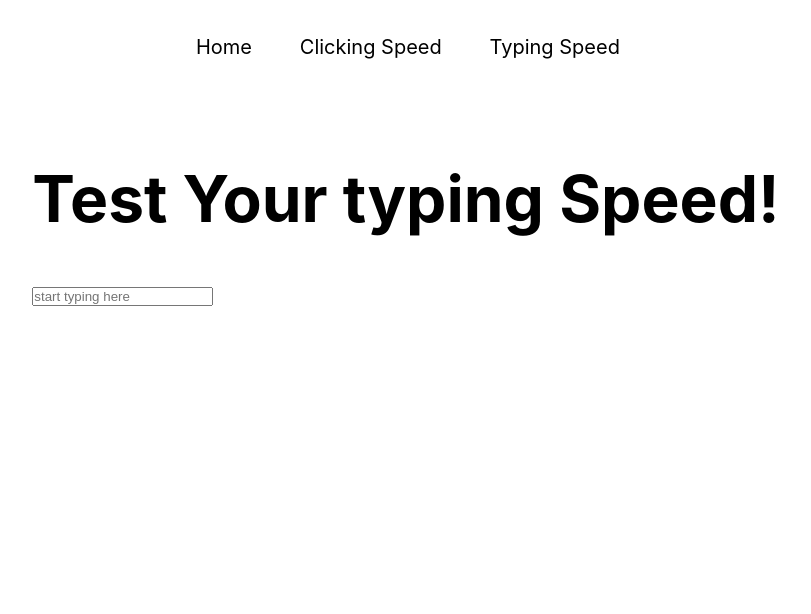
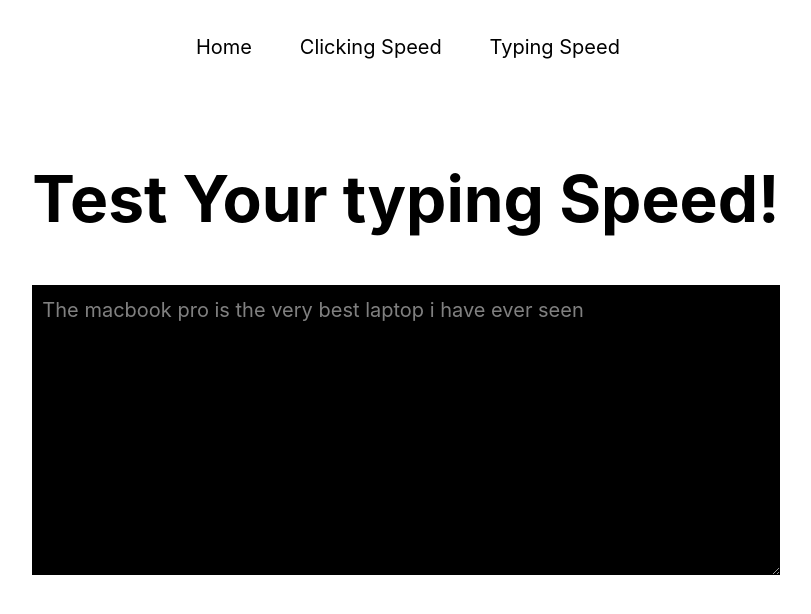
Before and after one commit to advayc/gorilla-speed, a Next.js app: page /typing in a window 1280 px wide. Shown: the top 614 px of the page, without its empty margins (234-1045 px from the left). Built offline with nearby package versions, Linux system fonts and the light colour scheme.

Commit message:
take input and change placeholder color when correct char is inputted and change color to red if not

```diff
--- a/components/cps.jsx
+++ b/components/cps.jsx
@@ -57,7 +57,7 @@ export default function CPS() {
 
   return (
     <div>
-      <h2 className={styles.subtitle}>Test Your Click Speed</h2>
+      <h2 className={styles.subtitle}>Test Your Click Speed!</h2>
       <div className={styles.cpsContainer}>
         <div className={styles.clicking}>
           <div className={styles.timer}>
--- a/components/navbar.jsx
+++ b/components/navbar.jsx
@@ -6,7 +6,7 @@ const Navbar = () => {
             <ul className='navbar-text'>
                 <Link className='navbar-element' href="/">Home</Link>
                 <Link className='navbar-element' href="/clicks">Clicking Speed</Link>
-                <Link className='navbar-element' href="typing">Typing Speed</Link>
+                <Link className='navbar-element' href="/typing">Typing Speed</Link>
             </ul>
         </nav>
     );
--- a/components/wpm.jsx
+++ b/components/wpm.jsx
@@ -1,11 +1,39 @@
-import React from 'react';
+import React, { useState, useEffect } from 'react';
 import styles from '@/styles/Home.module.css';
 
 const WPM = () => {
+  const [placeholder, setPlaceholder] = useState('');
+  const [inputValue, setInputValue] = useState('');
+
+  useEffect(() => {
+    const placeholders = [
+      ['The quick brown fox jumps over the lazzy dog'],
+      ['The macbook pro is the very best laptop i have ever seen'],
+      ['many people have a very high typing speed but if you really want to be the best you have to practice'],
+    ];
+
+    const randomArray = placeholders[Math.floor(Math.random() * placeholders.length)];
+    const randomPlaceholder = randomArray[Math.floor(Math.random() * randomArray.length)];
+
+    setPlaceholder(randomPlaceholder);
+  }, []);
+
+  const handleInputChange = (event) => {
+    setInputValue(event.target.value);
+  };
+
   return (
     <div>
       <h2 className={styles.subtitle}>Test Your typing Speed!</h2>
-      <input placeholder="start typing here"></input>
+      <h3 className={styles.sstitle}></h3>
+      <div className={styles.textarea}>
+        <textarea id="textInput" value={inputValue} onChange={handleInputChange} className={styles.input}></textarea>
+        <div className={styles.placeholder}>
+          {placeholder.split('').map((char, index) => (
+            <span key={index} style={{ color: inputValue[index] === char ? 'white' : inputValue[index] !== undefined ? 'red' : 'grey' }}>{char}</span>
+          ))}
+        </div>
+      </div>
     </div>
   );
 }
--- a/styles/Home.module.css
+++ b/styles/Home.module.css
@@ -37,6 +37,19 @@
   background-color: #191919;
 }
 
+@media screen and (max-width: 375px) and (max-height: 667px) {
+  .container {
+    height: 50%;
+  }
+
+  .clickbutton {
+    width: 50%;
+    height: 50%;
+    font-size: 20px;
+  }
+
+}
+
 .clickbutton:active {
   cursor: pointer;
   background-color: #2b2b2b;
@@ -72,3 +85,43 @@
   0% { opacity: 0; }
   100% { opacity: 1; }
 }
+
+.input {
+  width: 100%;
+  align-items: center;
+  margin-top: 20px;
+  display: flex;
+  justify-content: center;
+  align-items: center;
+  padding: 10px;
+  padding-bottom: 220px;
+  border: none;
+  background-color: black;
+  transition: background-color 0.3s ease;
+  font-size: 20px;
+  font-family: 'Roboto Slab', sans-serif;
+  white-space: pre-wrap;
+  padding-bottom: 220px;
+  border: none;
+  overflow-wrap: break-word;
+  color: transparent;
+  background-color: black;
+  z-index: 4;
+  line-height: 1.5;
+}
+
+.placeholder {
+  position: absolute;
+  transition: background-color 0.3s ease;
+  top: 0;
+  left: 0;
+  z-index: 1;
+  font-size: 20px;
+  padding: 10px;
+  font-size: 20px;
+  line-height: 1.5;
+}
+
+.textarea {
+  position: relative;
+}
```
